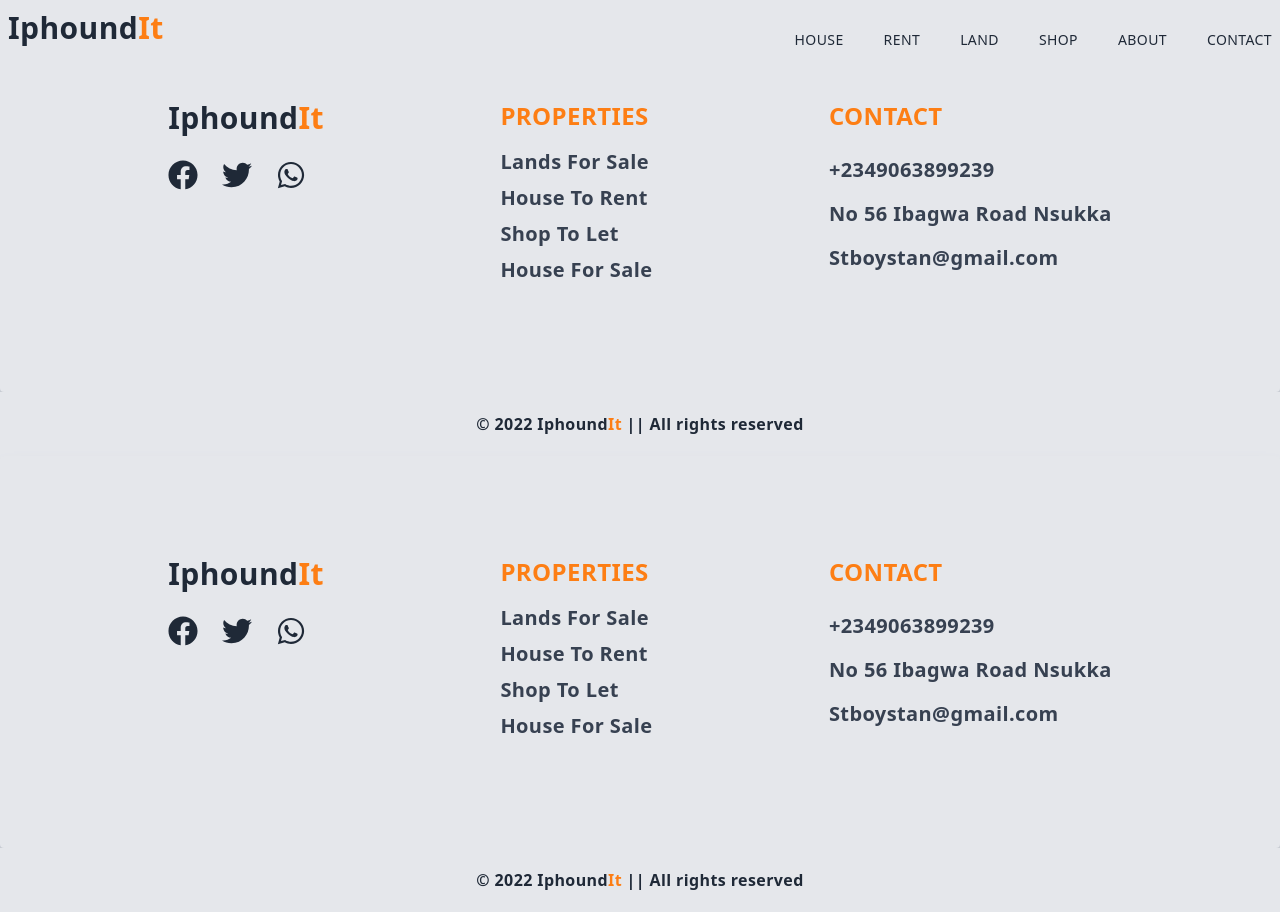
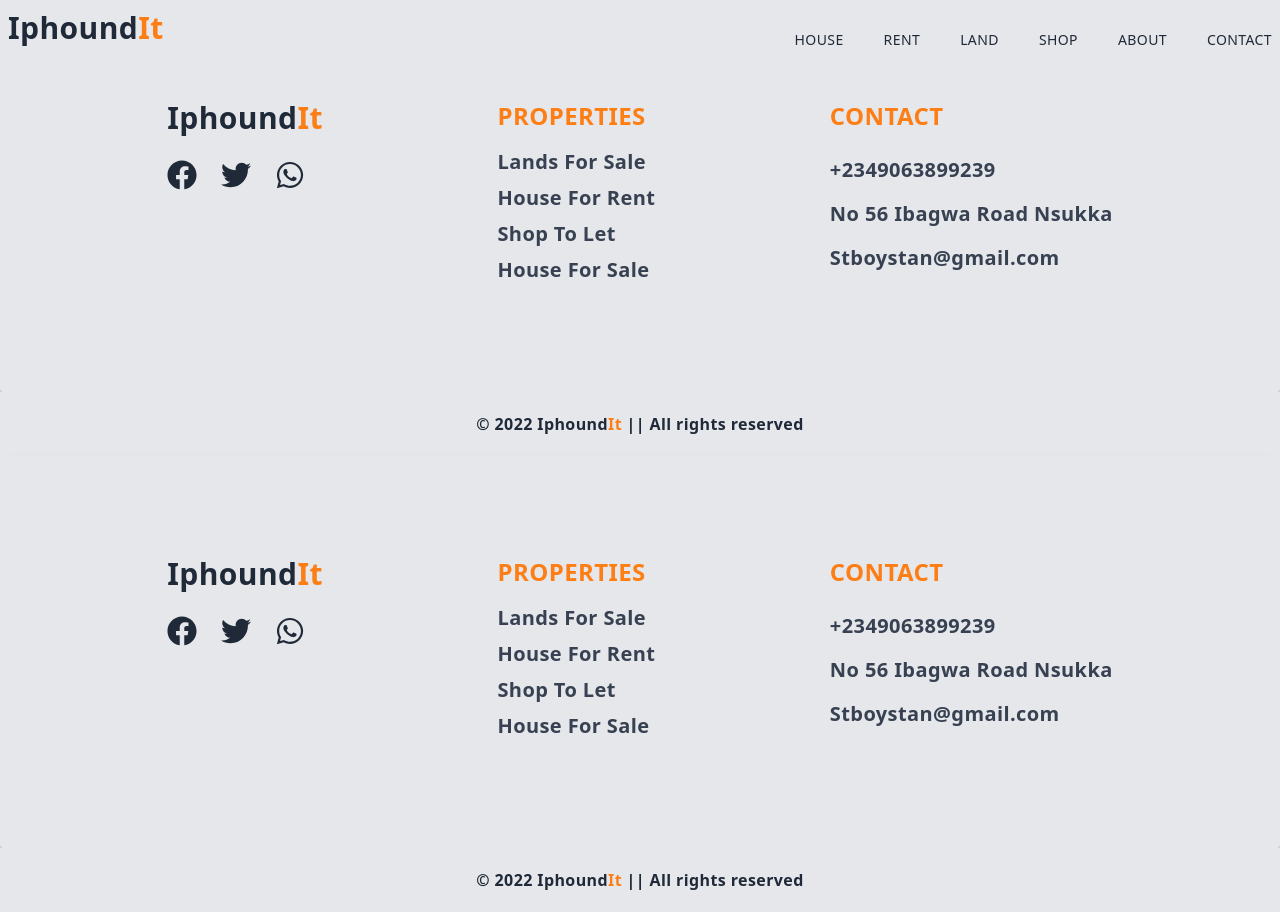
Before and after one commit to Aribobo/iphoundit, a Next.js app: page /components/Footer in a window 1280 px wide. Built offline with nearby package versions, Linux system fonts and the light colour scheme.

Commit message:
correction at footer

```diff
--- a/pages/components/Footer.jsx
+++ b/pages/components/Footer.jsx
@@ -35,7 +35,7 @@ const Footer = () => {
 						</Link>
 						<Link href="/estate/Rent">
 						<li className="text-gray-700 text-xl pb-2 font-semibold hover:text-[#fd7e14] cursor-pointer">
-							House To Rent
+							House For Rent
 						</li>
 						</Link>
 						<Link href="/estate/Shop">
```
